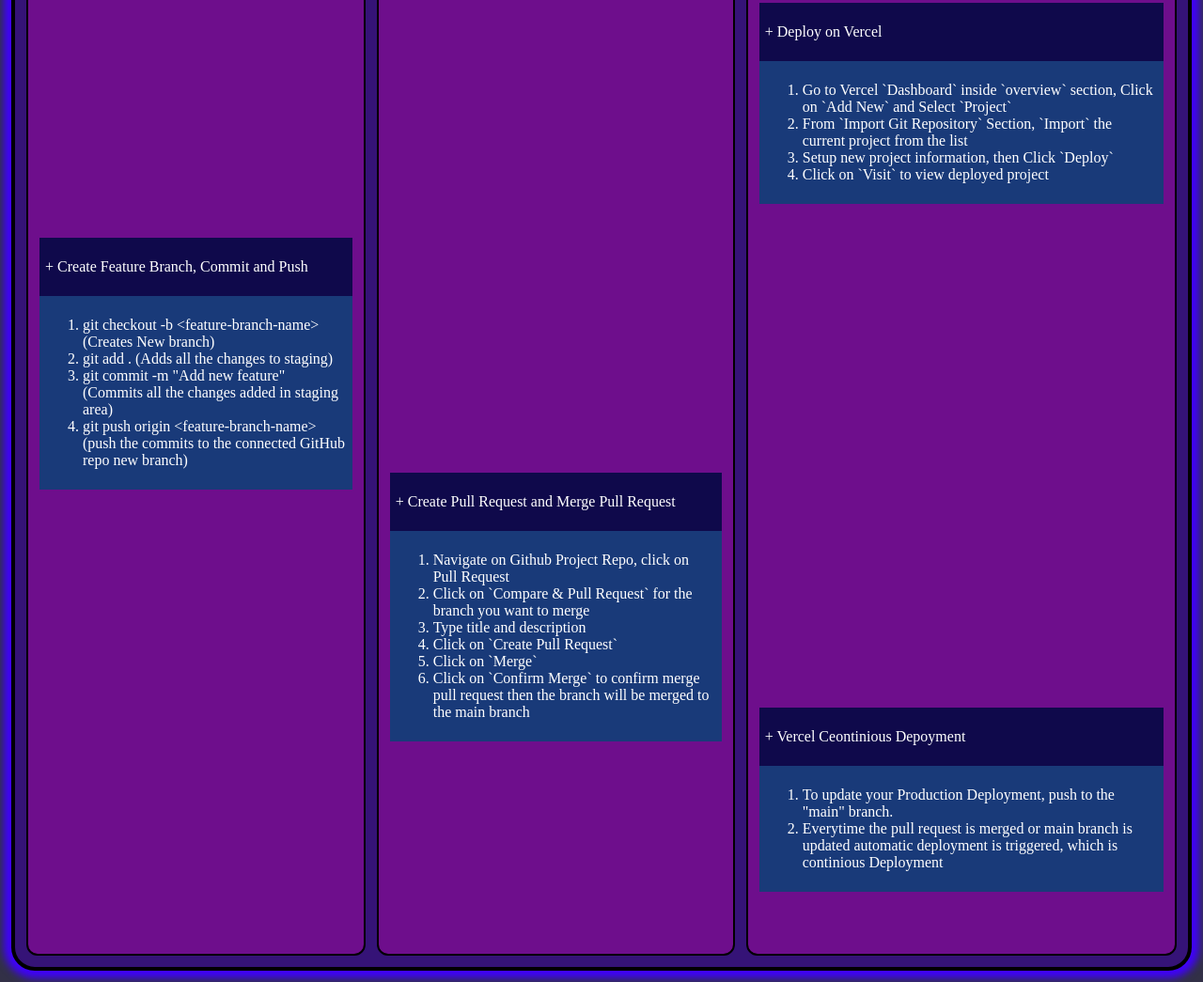
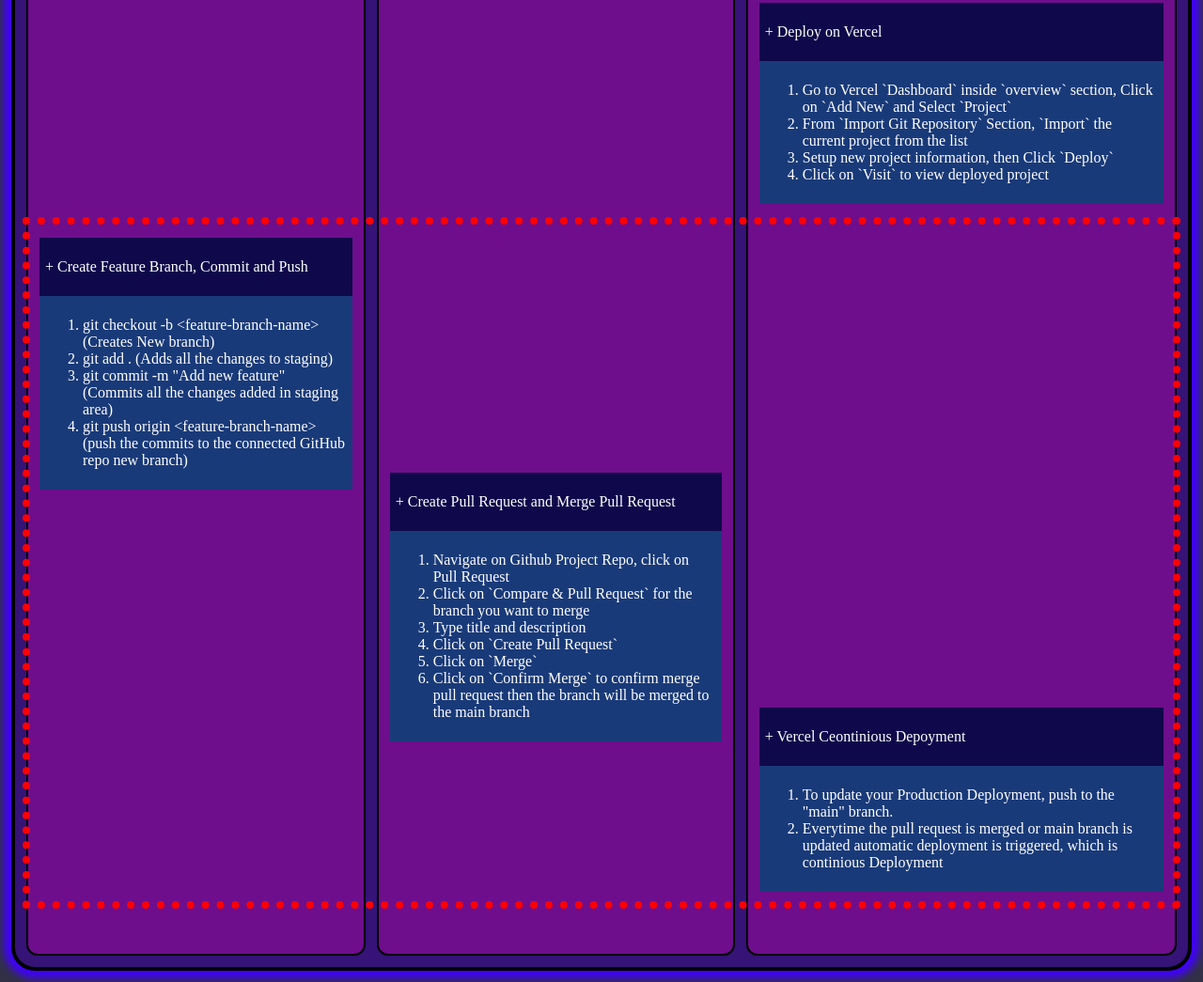
Before and after one commit to diwakarstha997/build-cicd-pipeline, a plain HTML site: page index.html in a window 1280 px wide. Shown: the part 952-1997 px from the top of the page at 94% size. Drawn offline with Linux system fonts and the light colour scheme.

Commit message:
Add a border outline to hilight ci/cd

```diff
--- a/index.html
+++ b/index.html
@@ -19,6 +19,9 @@
     <section>
         <!-- Process Container Section -->
          <div class="flex-container process-container">
+            <!-- CI/CD Border Outline Box -->
+             <div class="process-outline-box"></div>
+
             <!-- Git Section -->
             <div class="process-primary-card">
                 <div class="process-primary-header">
--- a/styles.css
+++ b/styles.css
@@ -49,6 +49,17 @@ body {
     border-radius: 25px;
     padding: 12px;
     margin: 12px;
+
+    position: relative;
+}
+
+.process-outline-box {
+    border: 8px dotted red;
+    position: absolute;
+    top: 1055px;
+
+    width: 97.5%;
+    height: 720px;
 }
 
 .process-grid-container {
```
